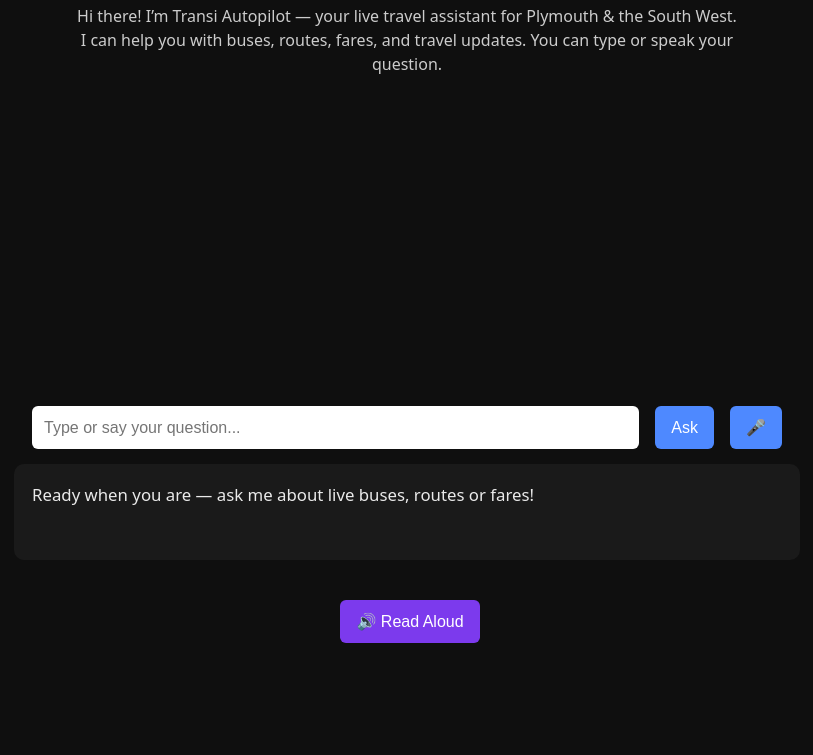
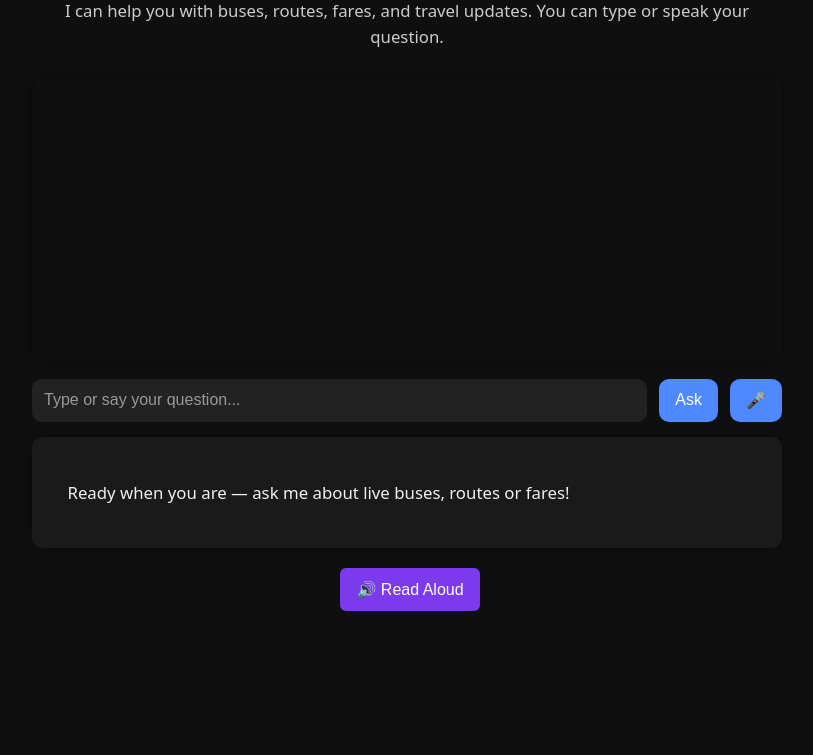
Before and after one commit to an24-bit/Golink, a website: page public/index.html in a window 1280 px wide. Shown: the part 125-880 px from the top of the page, without its empty margins (233-1046 px from the left). After the commit the page ends 800 px from the top, so only its background shows below. Drawn offline with nearby package versions, Linux system fonts and the light colour scheme; a small style sheet from the web is missing.

Commit message:
Update style.css

```diff
--- a/public/style.css
+++ b/public/style.css
@@ -1,65 +1,155 @@
-body {
-  font-family: system-ui, sans-serif;
-  background: #0f0f0f;
-  color: #f2f2f2;
-  text-align: center;
-  padding: 40px;
+/* =============================
+   Transi Autopilot — Global Styles
+   ============================= */
+
+:root {
+  --bg-dark: #0f0f0f;
+  --panel: #1a1a1a;
+  --accent: #4e89ff;
+  --accent-hover: #3c6fe0;
+  --voice: #7c3aed;
+  --voice-hover: #6d28d9;
+  --text-main: #f5f5f5;
+  --text-soft: #ccc;
+  --radius: 10px;
+  --font-main: system-ui, sans-serif;
 }
 
-h1 {
-  color: #9d7aff;
-  margin-bottom: 10px;
+* {
+  box-sizing: border-box;
+  -webkit-tap-highlight-color: transparent;
 }
 
-.subtitle {
-  color: #aaa;
-  margin-bottom: 30px;
+body {
+  margin: 0;
+  padding: 0;
+  font-family: var(--font-main);
+  background: var(--bg-dark);
+  color: var(--text-main);
+  display: flex;
+  flex-direction: column;
+  align-items: center;
+  min-height: 100vh;
+  overflow-x: hidden;
 }
 
+/* --- Header --- */
+h1 {
+  margin-top: 25px;
+  font-size: 1.8rem;
+  color: #a78bfa;
+  text-align: center;
+}
+
+#welcome {
+  text-align: center;
+  color: var(--text-soft);
+  max-width: 700px;
+  margin: 10px 20px 25px;
+  line-height: 1.6;
+  font-size: 1.05rem;
+}
+
+/* --- Map --- */
+#map {
+  height: 280px;
+  width: 90%;
+  max-width: 750px;
+  border-radius: var(--radius);
+  margin-bottom: 25px;
+  box-shadow: 0 0 10px rgba(0, 0, 0, 0.4);
+  overflow: hidden;
+}
+
+/* --- Chat Box --- */
 .chat-box {
   display: flex;
   justify-content: center;
-  gap: 10px;
-  margin-bottom: 25px;
+  width: 90%;
+  max-width: 750px;
+  margin-bottom: 15px;
+  gap: 6px;
 }
 
-input {
-  width: 60%;
-  padding: 10px;
-  border-radius: 6px;
+.chat-box input {
+  flex: 1;
+  padding: 12px;
+  border-radius: var(--radius);
   border: none;
   font-size: 1rem;
   outline: none;
+  background: #222;
+  color: var(--text-main);
 }
 
-button {
-  background: #4e89ff;
-  color: white;
-  border: none;
-  padding: 10px 20px;
-  border-radius: 6px;
-  cursor: pointer;
-  font-size: 1rem;
-  transition: background 0.2s ease;
+.chat-box input::placeholder {
+  color: #999;
 }
 
-button:hover {
-  background: #3c6fe0;
+.chat-box button {
+  padding: 12px 16px;
+  border-radius: var(--radius);
+  border: none;
+  cursor: pointer;
+  background: var(--accent);
+  color: #fff;
+  font-size: 1rem;
+  transition: background 0.2s;
 }
 
-.response-box {
-  background: #1a1a1a;
-  color: #eaeaea;
-  width: 70%;
-  margin: 0 auto;
-  padding: 20px;
-  border-radius: 10px;
-  text-align: left;
-  line-height: 1.5;
-  font-size: 1rem;
-  min-height: 60px;
+.chat-box button:hover {
+  background: var(--accent-hover);
 }
 
+/* --- Response Box --- */
+.response-box {
+  width: 90%;
+  max-width: 750px;
+  padding: 18px;
+  background: var(--panel);
+  border-radius: var(--radius);
+  font-size: 1.05rem;
+  line-height: 1.6;
+  margin-bottom: 25px;
+  text-align: left;
+  color: #f0f0f0;
+  white-space: pre-wrap;
+  word-break: break-word;
+  box-shadow: 0 0 8px rgba(0, 0, 0, 0.3);
+}
+
+/* --- Voice Buttons --- */
 #speakBtn {
-  margin-top: 20px;
+  background: var(--voice);
+  margin-bottom: 20px;
 }
+
+#speakBtn:hover {
+  background: var(--voice-hover);
+}
+
+/* --- Audio --- */
+audio {
+  width: 90%;
+  max-width: 750px;
+  margin-bottom: 20px;
+}
+
+/* --- Mobile --- */
+@media (max-width: 600px) {
+  h1 {
+    font-size: 1.5rem;
+  }
+  #welcome {
+    font-size: 1rem;
+  }
+  .chat-box input {
+    font-size: 0.95rem;
+  }
+  .chat-box button {
+    font-size: 0.9rem;
+  }
+  .response-box {
+    font-size: 1rem;
+  }
+}
```
